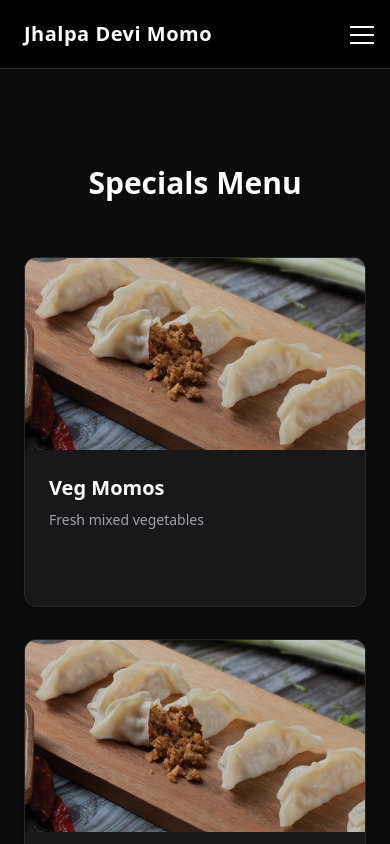
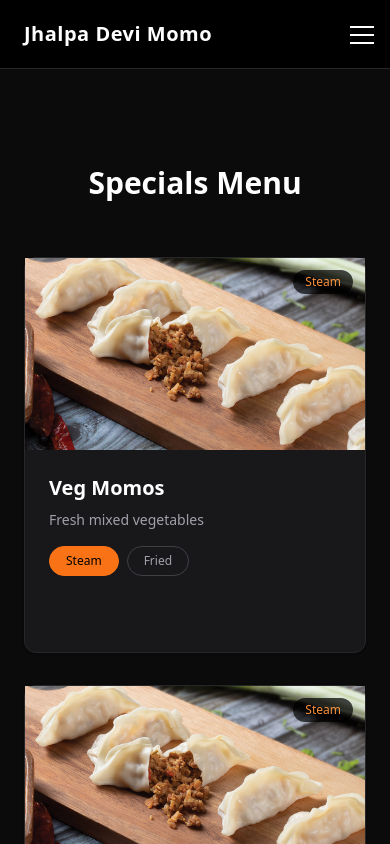
Before and after one commit to SaurabhThakulla/Restaurant_-Freelance-, a React (Vite) app in the folder client/: page /order in a window 390 px wide. Shown: the top 844 px of the page. Built offline with nearby package versions, Linux system fonts and the light colour scheme.

Commit message:
UPDATE : Order list fixed

```diff
--- /dev/null
+++ b/client/src/components/sections/OrderList.jsx
@@ -0,0 +1,130 @@
+import { useState } from "react";
+import { Card, CardContent } from "@/components/ui/card";
+import { menuItems } from "@/data/menu";
+import { motion } from "framer-motion";
+import { fadeUpSmooth, staggerContainer } from "@/lib/animations";
+import momoImg from "@/assets/momo.jpg";
+
+/* PRICE CONFIG */
+const PRICE_MAP = {
+  Steam: {
+    Paneer: 50,
+    Soya: 40,
+    Veg: 30,
+  },
+  Fried: {
+    Paneer: 60,
+    Soya: 50,
+    Veg: 40,
+  },
+};
+
+export default function OrderList() {
+  const [type, setType] = useState({});
+
+  return (
+    <section className="px-6 md:px-10 py-24 bg-[#0b0b0b] min-h-screen">
+      {/* TITLE */}
+      <motion.h2
+        className="text-3xl md:text-4xl font-bold mb-14 text-white text-center"
+        initial={{ opacity: 0, y: 20 }}
+        animate={{ opacity: 1, y: 0 }}
+        transition={{ duration: 0.6 }}
+      >
+        Specials Menu
+      </motion.h2>
+
+      {/* GRID */}
+      <motion.div
+        className="grid gap-8 sm:grid-cols-2 md:grid-cols-3 max-w-7xl mx-auto"
+        variants={staggerContainer}
+        initial="hidden"
+        animate="visible"
+      >
+        {menuItems.map((item) => {
+          const selected = type[item.id] || "Steam";
+
+          /* DETECT TYPE */
+          const momoType = item.name.includes("Paneer")
+            ? "Paneer"
+            : item.name.includes("Soya")
+            ? "Soya"
+            : "Veg";
+
+          const price = PRICE_MAP[selected][momoType];
+
+          return (
+            <motion.div
+              key={item.id}
+              variants={fadeUpSmooth}
+              whileHover={{ y: -8 }}
+              transition={{ type: "spring", stiffness: 120 }}
+            >
+              <Card className="bg-zinc-900 border border-zinc-800 hover:border-orange-500 transition-all h-full">
+                {/* IMAGE */}
+                <div className="relative h-48 overflow-hidden">
+                  <img
+                    src={momoImg}
+                    alt={item.name}
+                    className="w-full h-full object-cover scale-105 hover:scale-110 transition-transform duration-500"
+                  />
+
+                  <span className="absolute top-3 right-3 bg-black/70 text-xs px-3 py-1 rounded-full text-orange-400">
+                    {selected}
+                  </span>
+                </div>
+
+                {/* CONTENT */}
+                <CardContent className="p-6 flex flex-col justify-between h-full">
+                  <div>
+                    <h3 className="text-xl font-semibold text-white">
+                      {item.name}
+                    </h3>
+
+                    <p className="text-zinc-400 mt-2 text-sm">
+                      {item.description}
+                    </p>
+
+                    {/* STEAM / FRIED */}
+                    <div className="flex gap-2 mt-4">
+                      {["Steam", "Fried"].map((t) => (
+                        <button
+                          key={t}
+                          onClick={() => setType({ ...type, [item.id]: t })}
+                          className={`px-4 py-1.5 rounded-full text-xs border transition ${
+                            selected === t
+                              ? "bg-orange-500 text-black border-orange-500"
+                              : "border-zinc-700 text-zinc-400 hover:border-zinc-500"
+                          }`}
+                        >
+                          {t}
+                        </button>
+                      ))}
+                    </div>
+                  </div>
+
+                  {/* PRICE */}
+                  <div className="flex justify-between items-center mt-6">
+                    <p className="text-orange-400 font-bold text-lg">
+                      ₹{price}
+                    </p>
+                    <span className="text-xs text-zinc-500">
+                      {selected} {momoType} Momos
+                    </span>
+                  </div>
+                </CardContent>
+              </Card>
+            </motion.div>
+          );
+        })}
+      </motion.div>
+
+      {/* EMPTY */}
+      {menuItems.length === 0 && (
+        <p className="text-zinc-500 mt-10 text-center">
+          Menu will be updated soon.
+        </p>
+      )}
+    </section>
+  );
+}
--- a/client/src/components/sections/SpecialsSection.jsx
+++ /dev/null
@@ -1,78 +0,0 @@
-import { Card, CardContent } from "@/components/ui/card";
-import { menuItems } from "@/data/menu";
-import { motion } from "framer-motion";
-import { fadeUpSmooth, staggerContainer } from "@/lib/animations";
-import momoImg from "@/assets/momo.jpg";
-
-export default function SpecialsSection() {
-  return (
-    <section className="px-6 md:px-10 py-24 bg-[#0b0b0b] min-h-screen">
-      {/* Section Title */}
-      <motion.h2
-        className="text-3xl md:text-4xl font-bold mb-14 text-white text-center"
-        initial={{ opacity: 0, y: 20 }}
-        animate={{ opacity: 1, y: 0 }}
-        transition={{ duration: 0.6 }}
-      >
-        Specials Menu
-      </motion.h2>
-
-      {/* Menu Grid */}
-      <motion.div
-        className="grid gap-8 sm:grid-cols-2 md:grid-cols-3 max-w-7xl mx-auto"
-        variants={staggerContainer}
-        initial="hidden"
-        animate="visible"
-      >
-        {menuItems.map((item) => (
-          <motion.div
-            key={item.id}
-            variants={fadeUpSmooth}
-            whileHover={{ y: -8 }}
-            transition={{ type: "spring", stiffness: 120 }}
-          >
-            <Card className="bg-zinc-900 border border-zinc-800 overflow-hidden hover:border-orange-500 transition-all duration-300 h-full">
-              {/* IMAGE */}
-              <div className="relative h-48 w-full overflow-hidden">
-                <img
-                  src={momoImg}
-                  alt={item.name}
-                  className="w-full h-full object-cover scale-105 hover:scale-110 transition-transform duration-500"
-                />
-                <div className="absolute inset-0 bg-black/20" />
-              </div>
-
-              {/* CONTENT */}
-              <CardContent className="p-6 flex flex-col justify-between h-full">
-                <div>
-                  <h3 className="text-xl font-semibold text-white">
-                    {item.name}
-                  </h3>
-
-                  <p className="text-zinc-400 mt-2 text-sm leading-relaxed">
-                    {item.description}
-                  </p>
-                </div>
-
-                <div className="flex justify-between items-center mt-6">
-                  <p className="text-orange-400 font-bold text-lg">
-                    ₹{item.price}
-                  </p>
-
-                  <span className="text-xs text-zinc-500">Steam / Fried</span>
-                </div>
-              </CardContent>
-            </Card>
-          </motion.div>
-        ))}
-      </motion.div>
-
-      {/* Empty State */}
-      {menuItems.length === 0 && (
-        <p className="text-zinc-500 mt-10 text-center">
-          Menu will be updated soon.
-        </p>
-      )}
-    </section>
-  );
-}
--- a/client/src/pages/OrderPage.jsx
+++ b/client/src/pages/OrderPage.jsx
@@ -1,5 +1,5 @@
-import SpecialsSection from "@/components/sections/SpecialsSection";
+import OrderList from "../components/sections/OrderList";
 
 export default function OrderPage() {
-  return <SpecialsSection />;
+  return <OrderList />;
 }
```
